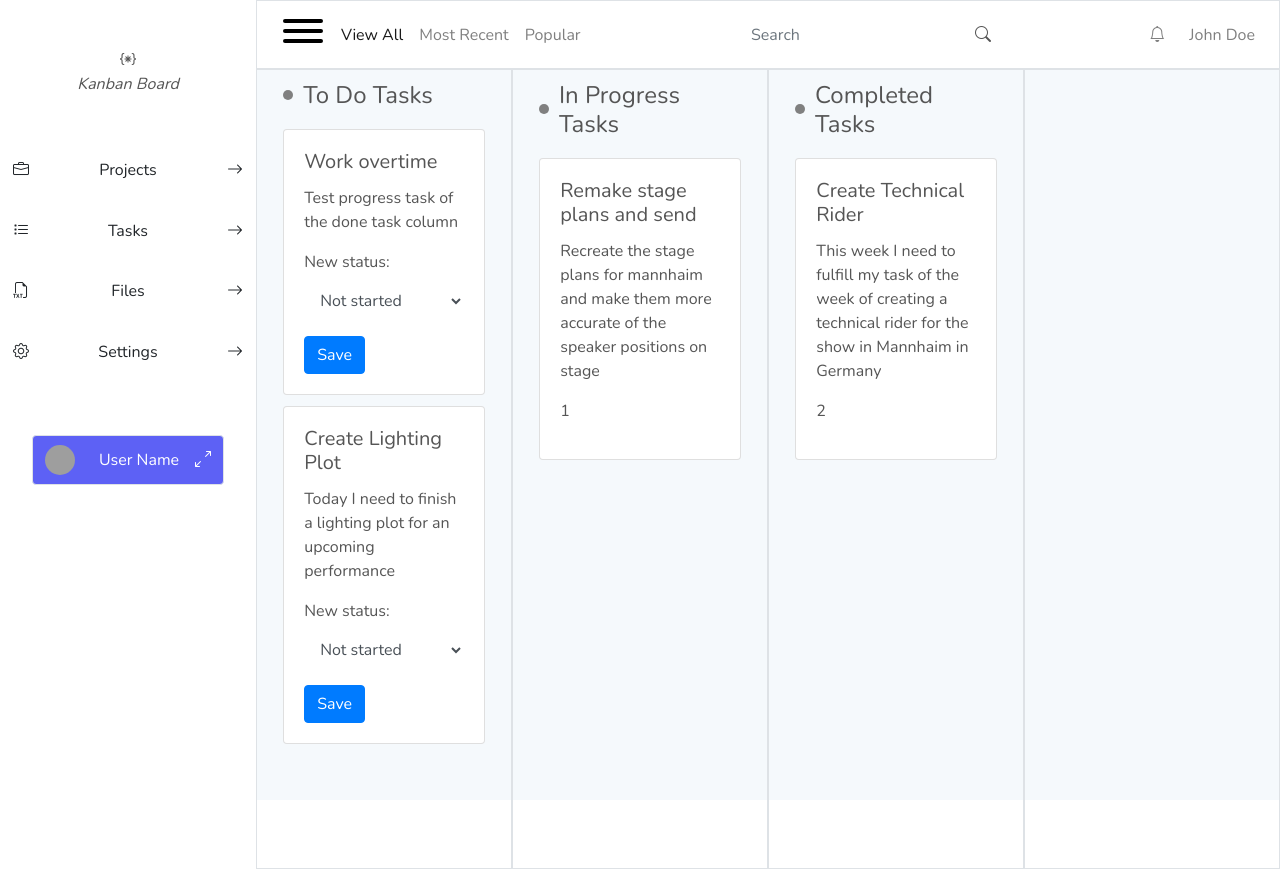
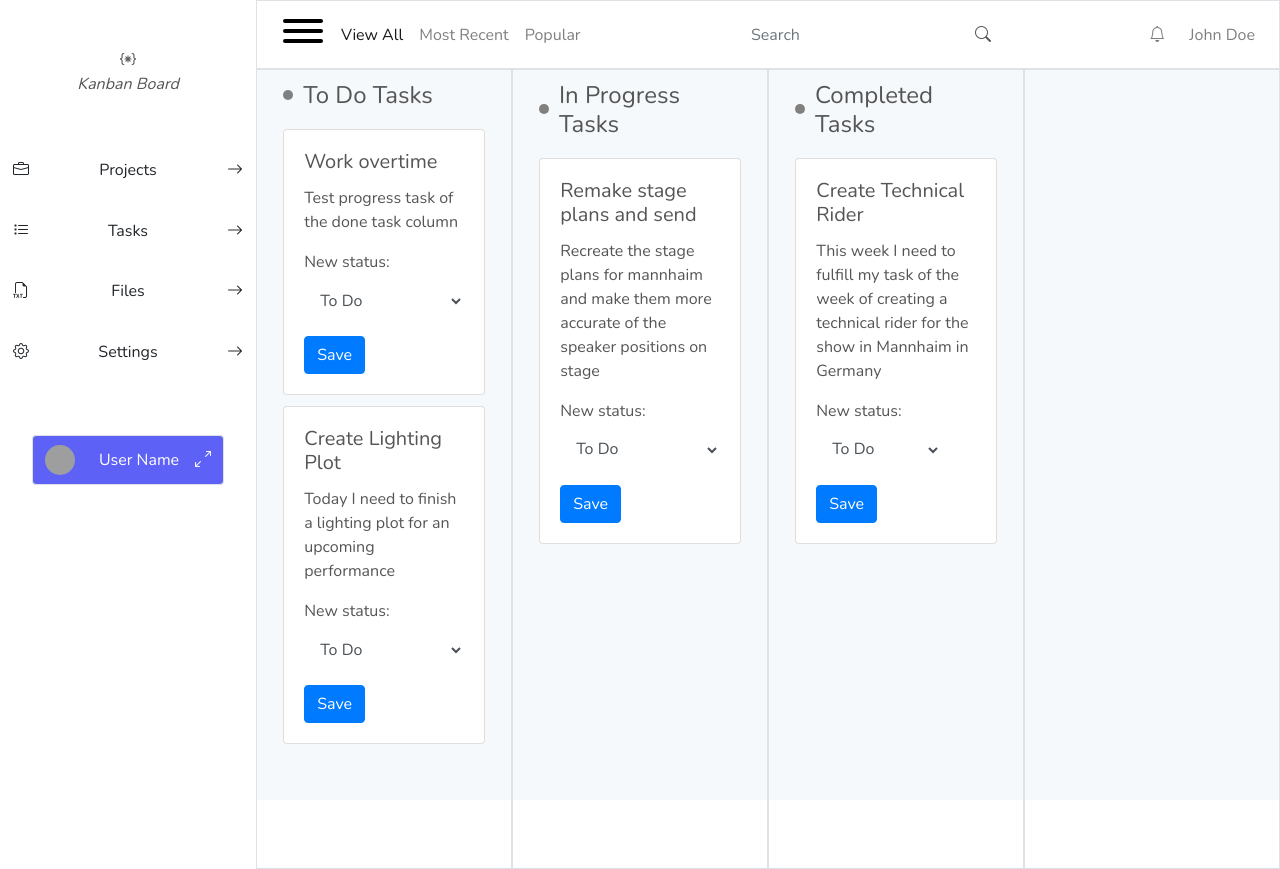
Before and after one commit to anthonyfdunphy/kanban-project, a Django app: page / in a window 1280 px wide. Run offline with Django 3.2, Linux system fonts and the light colour scheme; data comes from the database, SQL or seed files in the repository; both versions use the stored data as it was after the commit; some libraries are stand-ins or nearby versions; grey boxes are pictures that could not be loaded.

Commit message:
completely working function that updates the status number of the task

```diff
--- a/kanban/home/templates/home/index.html
+++ b/kanban/home/templates/home/index.html
@@ -162,12 +162,12 @@
                         <div class="card-body">
                           <h5 class="card-title">{{ todo.task }}</h5>
                           <p class="card-text">{{ todo.content }}</p>
-                          <form method="post" action="{% url 'update_task_status' task_id=todo.id %}">
+                          <form id="update-task-form" method="post" action="{% url 'update_task_status' todo.id %}">
                             {% csrf_token %}
                             <div class="form-group">
                               <label for="id_select">New status:</label>
                               <select class="form-control" id="id_select" name="new_id">
-                                <option value="0">Not started</option>
+                                <option value="0">To Do</option>
                                 <option value="1">In progress</option>
                                 <option value="2">Completed</option>
                               </select>
@@ -193,7 +193,18 @@
                         <div class="card-body">
                           <h5 class="card-title">{{ inprog.task }}</h5>
                           <p class="card-text">{{ inprog.content }}</p>
-                          <p>{{ inprog.id }}</p>
+                          <form id="update-task-form-prog" method="post" action="{% url 'update_task_status' inprog.id %}">
+                            {% csrf_token %}
+                            <div class="form-group">
+                              <label for="id_select">New status:</label>
+                              <select class="form-control" id="id_select" name="new_id">
+                                <option value="0">To Do</option>
+                                <option value="1">In progress</option>
+                                <option value="2">Completed</option>
+                              </select>
+                            </div>
+                            <button type="submit" class="btn btn-primary">Save</button>
+                          </form>
                         </div>
                       </div>
                     {% endfor %}
@@ -214,7 +225,18 @@
                           <h5 class="card-title">{{ done.task }}</h5>
                           <p class="card-text">{{ done.content }}</p>
                           <div class="btn-group" role="group" aria-label="Task status">
-                            <p>{{ done.id }}</p>
+                            <form id="update-task-form-done" method="post" action="{% url 'update_task_status' done.id %}">
+                              {% csrf_token %}
+                              <div class="form-group">
+                                <label for="id_select">New status:</label>
+                                <select class="form-control" id="id_select" name="new_id">
+                                  <option value="0">To Do</option>
+                                  <option value="1">In progress</option>
+                                  <option value="2">Completed</option>
+                                </select>
+                              </div>
+                              <button type="submit" class="btn btn-primary">Save</button>
+                            </form>
                           </div>
                         </div>
                       </div>
--- a/kanban/home/urls.py
+++ b/kanban/home/urls.py
@@ -3,5 +3,5 @@ from . import views
 
 urlpatterns = [
     path('', views.index, name='home'),
-    path('update_task_status/<int:id>/', views.update_task_status, name='update_task_status'),
+    path('update_task_status/<int:task_id>/', views.update_task_status, name='update_task_status'),
 ]
--- a/kanban/home/views.py
+++ b/kanban/home/views.py
@@ -21,13 +21,13 @@ def index(request):
     return render(request, 'home/index.html', context)
 
 def update_task_status(request, task_id):
-
-    # Get the Task object with the given task_id from the database
-    task = get_object_or_404(Task, pk=task_id)
+    # Retrieve the Task object to update
+    task = Tasks.objects.filter(status=task_id).first()
 
     if request.method == 'POST':
-        # Get the new id value from the form data
-        new_id = request.POST.get('new_id')
-        print('new_id')
+        # Update the id field of the Task object
+        task.status = request.POST['new_id']
+        task.save()
 
-        return redirect('home')
+    # Redirect to the task list page
+    return render(request,'home/index.html')
--- a/kanban/static/js/script.js
+++ b/kanban/static/js/script.js
@@ -1,16 +1,26 @@
-$(document).ready(function() {
-  $('#submit-button').click(function(event) {
-    event.preventDefault(); // Prevent the default form submission
-    $.ajax({
-      url: $('#task-form').attr('action'),
-      method: 'POST',
-      data: $('#task-form').serialize(),
-      success: function(response) {
-        location.reload(); // Refresh the page after successful submission
-      }
+  // Attach event listeners to each form
+  document.querySelectorAll('form').forEach(form => {
+    form.addEventListener('submit', function(event) {
+      // Prevent the default form submission behavior
+      event.preventDefault();
+
+      // Get the form data
+      const formData = new FormData(event.target);
+
+      // Submit the form data via AJAX
+      fetch(event.target.action, {
+        method: 'POST',
+        body: formData
+      })
+      .then(response => {
+        // Reload the current page after the AJAX request has completed
+        window.location.reload();
+      })
+      .catch(error => {
+        console.error(error);
+      });
     });
   });
-});
 
 const hamburger = document.querySelector('.hamburger');
 
```
Also changed, not shown: kanban/db.sqlite3.
